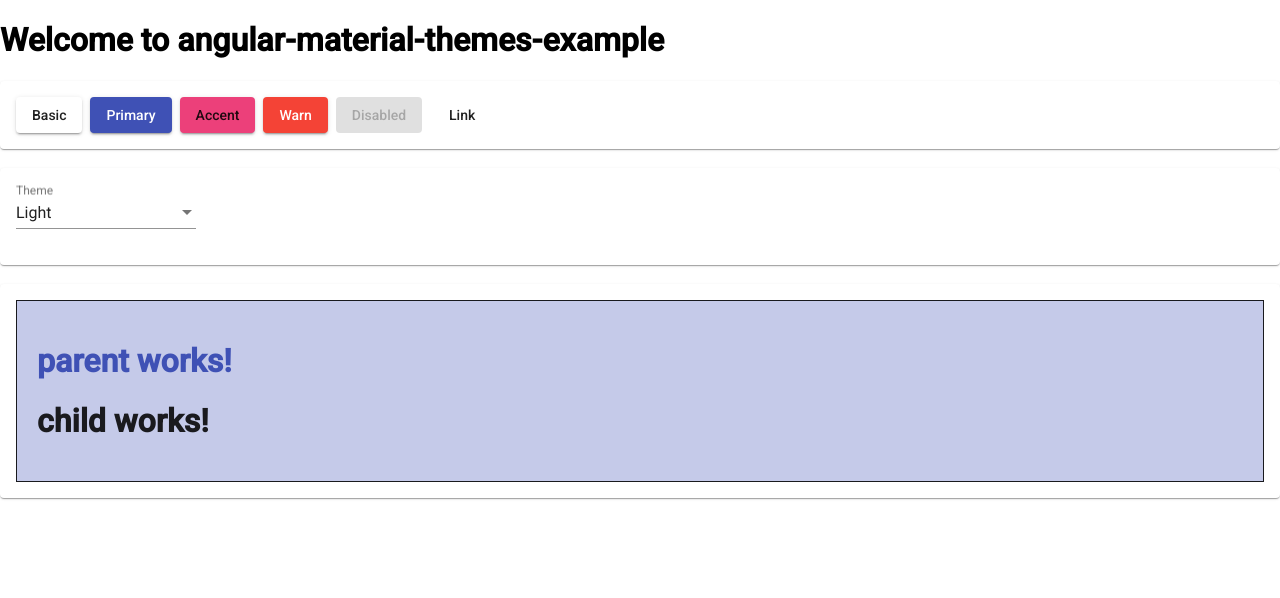
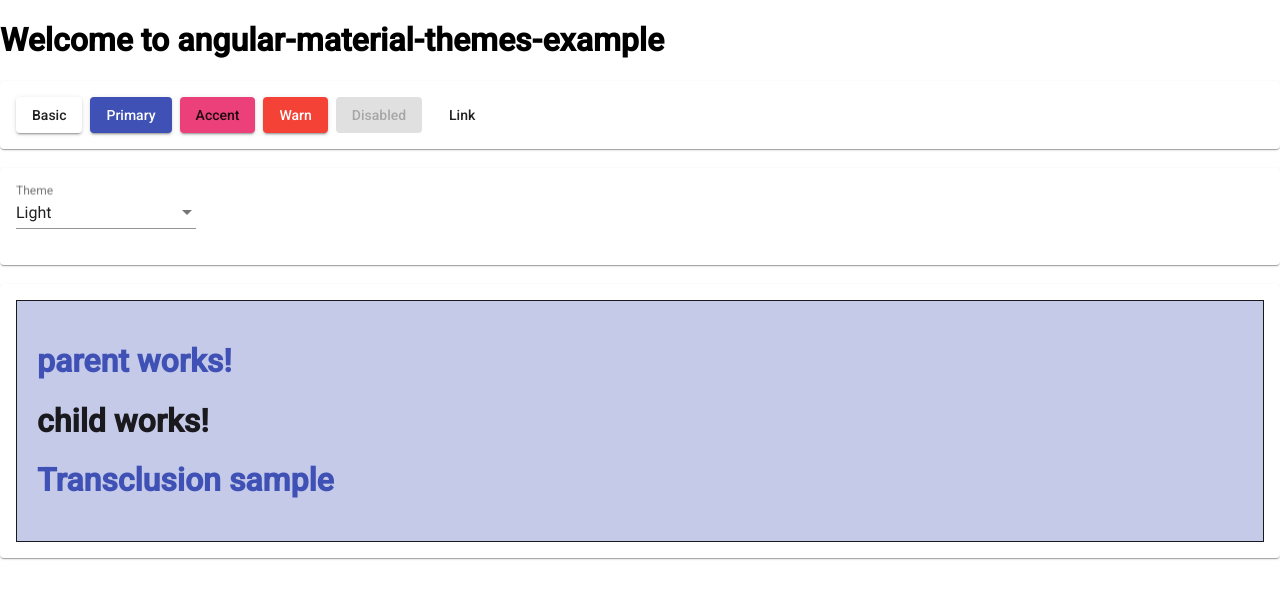
Before and after one commit to rubensa/angular-material-themes-example, an Angular app: page / in a window 1280 px wide. Shown: the top 598 px of the page. Built offline with nearby package versions, Linux system fonts and the light colour scheme.

Commit message:
In transclusion the styles are inherited

```diff
--- a/src/app/app.component.html
+++ b/src/app/app.component.html
@@ -22,6 +22,8 @@
   </mat-card>
   <br>
   <mat-card>
-    <amte-parent></amte-parent>
+    <amte-parent>
+      <h1>Transclusion sample</h1>
+    </amte-parent>
   </mat-card>
 </div>
--- a/src/app/example/parent/parent.component.html
+++ b/src/app/example/parent/parent.component.html
@@ -1,4 +1,5 @@
 <div>
   <h1>parent works!</h1>
   <amte-child></amte-child>
+  <ng-content></ng-content>
 </div>
```
